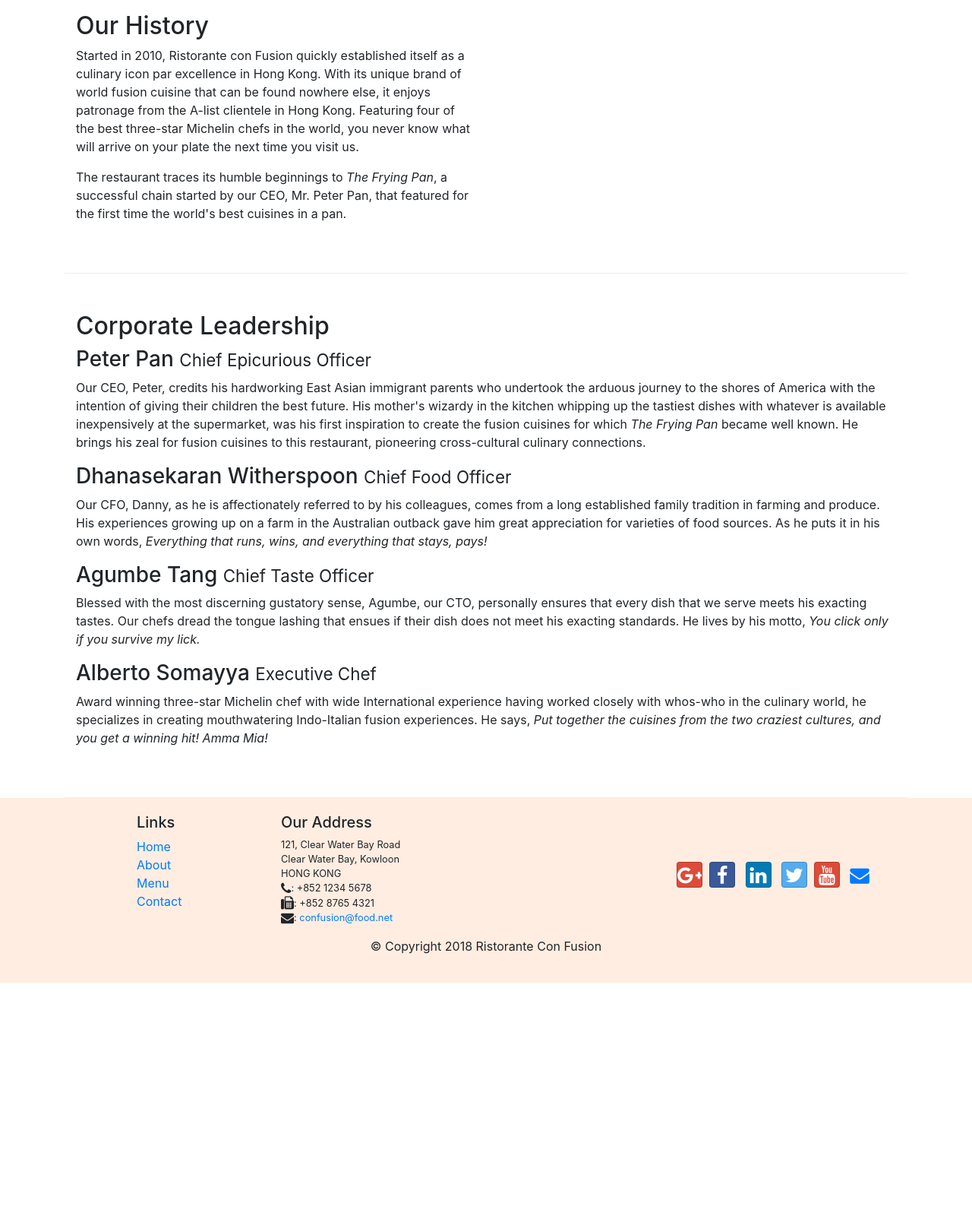
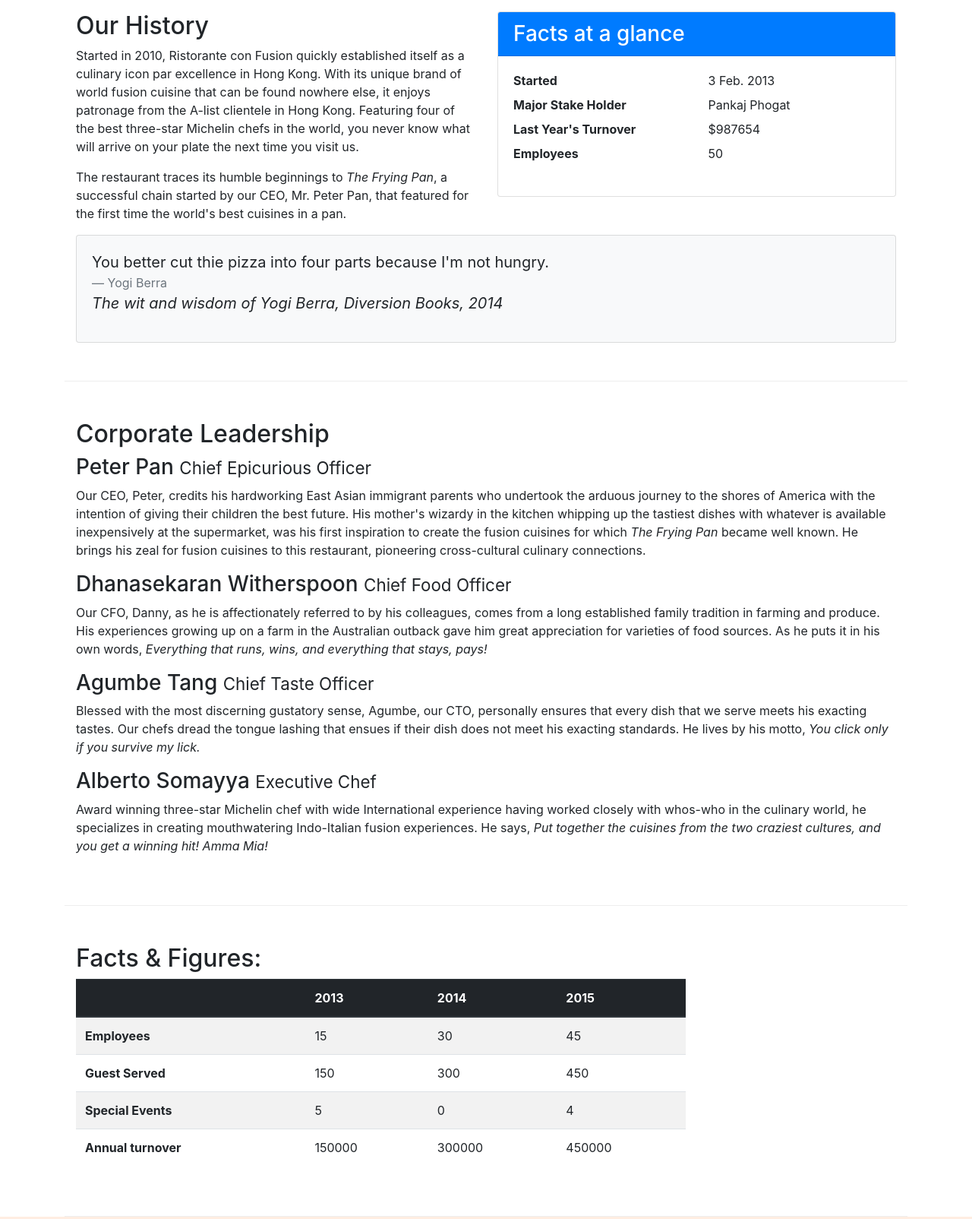
Before and after one commit to pankaj-phogat/bootstrap4, a website: page aboutus.html in a window 1280 px wide. Shown: the part 500-2104 px from the top of the page at 76% size. Before the commit the page ends 1793 px from the top, so only its background shows below. Drawn offline with nearby package versions, Linux system fonts and the light colour scheme.

Commit message:
table and cards

```diff
--- a/aboutus.html
+++ b/aboutus.html
@@ -28,7 +28,7 @@
                 <li class="nav-item"><a class="nav-link" href="index.html"><span class="fa fa-home fa-lg"></span> Home</a></li>
                 <li class="nav-item active"><a class="nav-link" href="#"><span class="fa fa-info fa-lg"></span> About</a></li>
                 <li class="nav-item"><a class="nav-link" href="#"><span class="fa fa-list fa-lg"></span> Menu</a></li>
-                <li class="nav-item"><a class="nav-link" href="contactus.html"><span class="fa fa-address-card fa-lg"></span> Content</a></li>
+                <li class="nav-item"><a class="nav-link" href="contactus.html"><span class="fa fa-address-card fa-lg"></span> Contact</a></li>
             </ul>
             </div>
         </div>
@@ -66,7 +66,31 @@
                 <p>Started in 2010, Ristorante con Fusion quickly established itself as a culinary icon par excellence in Hong Kong. With its unique brand of world fusion cuisine that can be found nowhere else, it enjoys patronage from the A-list clientele in Hong Kong.  Featuring four of the best three-star Michelin chefs in the world, you never know what will arrive on your plate the next time you visit us.</p>
                 <p>The restaurant traces its humble beginnings to <em>The Frying Pan</em>, a successful chain started by our CEO, Mr. Peter Pan, that featured for the first time the world's best cuisines in a pan.</p>
             </div>
-            <div>
+            <div class="col-sm">
+                <div class="card">
+                    <h3 class="card-header bg-primary text-white">Facts at a glance</h3>
+                    <div class="card-body">
+                        <dl class="row">
+                            <dt class="col-6">Started</dt>
+                            <dd class="col-6">3 Feb. 2013</dd>
+                            <dt class="col-6">Major Stake Holder</dt>
+                            <dd class="col-6">Pankaj Phogat</dd>
+                            <dt class="col-6">Last Year's Turnover</dt>
+                            <dd class="col-6">$987654</dd>
+                            <dt class="col-6">Employees</dt>
+                            <dd class="col-6">50</dd>
+                        </dl>
+                    </div>
+                </div>
+            </div>
+            <div class="col-12">
+                <div class="card card-body bg-light">
+                    <blockquote class="blockquote">
+                        <p class="mb-0">You better cut thie pizza into four parts because I'm not hungry.</p>
+                        <footer class="blockquote-footer">Yogi Berra</footer>
+                        <cite title="sourse title">The wit and wisdom of Yogi Berra, Diversion Books, 2014</cite>
+                    </blockquote>
+                </div>
             </div>
         </div>
 
@@ -83,6 +107,53 @@
                 <h3>Alberto Somayya <small>Executive Chef</small></h3>
                 <p class="d-none d-sm-block">Award winning three-star Michelin chef with wide International experience having worked closely with whos-who in the culinary world, he specializes in creating mouthwatering Indo-Italian fusion experiences. He says, <em>Put together the cuisines from the two craziest cultures, and you get a winning hit! Amma Mia!</em></p>
             </div>
+       </div>
+
+       <div class="row row-content">
+           <div class="col-12 col-sm-9">
+               <h2>Facts &amp; Figures:</h2>
+               <div class="table-responsive">
+                    <table class="table table-hover table-striped">
+                        <thead class="thead-dark">
+                            <tr>
+                                <th>&nbsp;</th>
+                                <th>2013</th>
+                                <th>2014</th>
+                                <th>2015</th>
+                            </tr>
+                        </thead>
+                        <tbody>
+                            <tr>
+                                <th>Employees</th>
+                                <td>15</td>
+                                <td>30</td>
+                                <td>45</td>
+                            </tr>
+                            <tr>
+                                <th>Guest Served</th>
+                                <td>150</td>
+                                <td>300</td>
+                                <td>450</td>
+                            </tr>
+                            <tr>
+                                <th>Special Events</th>
+                                <td>5</td>
+                                <td>0</td>
+                                <td>4</td>
+                            </tr>
+                            <tr>
+                                <th>Annual turnover</th>
+                                <td>150000</td>
+                                <td>300000</td>
+                                <td>450000</td>
+                            </tr>
+                        </tbody>
+                    </table>
+                </div>
+           </div>
+           <div class="col-12 col-sm-3">
+
+           </div>
        </div>
 
     </div>
```
Also changed, not shown: contactus.html (+2 -2 lines), index.html (+1 -1 lines).
